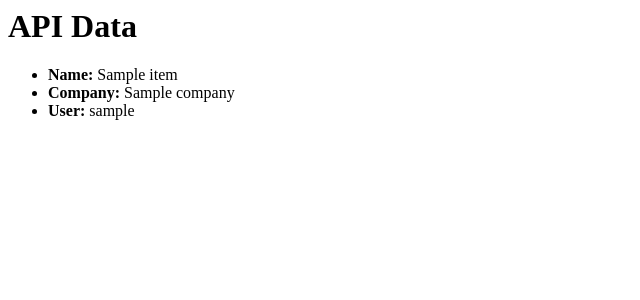
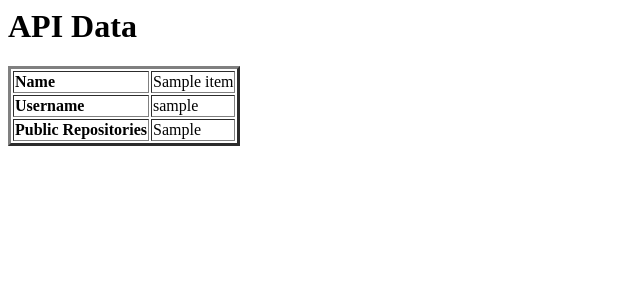
Before and after one commit to VarunGoud-R/python-project, a Flask app: page / in a window 1280 px wide. Shown: the top 300 px of the page, without its empty margins (0-640 px from the left). Run offline with Flask 3, Linux system fonts and the light colour scheme; a database or web service that is not in the repository returns one stand-in record (values such as "Sample title"); data that the repository does not hold is empty.

Commit message:
Log info

```diff
--- a/22nd_October_Python_Project/Public API/app.py
+++ b/22nd_October_Python_Project/Public API/app.py
@@ -10,6 +10,7 @@ def home():
     print(user)
     response = requests.get("https://api.github.com/users/" + user)
     data = response.json()
+    print(data.get('name'))
     return render_template("index.html", data=data)
 
 if __name__ == "__main__":
--- a/22nd_October_Python_Project/Public API/templates/index.html
+++ b/22nd_October_Python_Project/Public API/templates/index.html
@@ -3,10 +3,24 @@
     <body>
         <h1>API Data</h1>
 
-        <ul>
+        <!-- <ul>
             <li><b>Name:</b> {{ data.get('name') }}</li>
             <li><b>Company:</b> {{ data.get('company') }}</li>
             <li><b>User:</b> {{ data.get('login') }}</li>
-        </ul>
+        </ul> -->
+        <table border="3px" style="text-align: left;">
+            <tr>
+                <th>Name</th>
+                <td>{{ data.name }}</td>
+            </tr>
+            <tr>
+                <th>Username</th>
+                <td>{{ data.login }}</td>
+            </tr>
+            <tr>
+                <th>Public Repositories</th>
+                <td>{{ data.public_repos }}</td>
+            </tr>
+        </table>
     </body>
 </html>
```
